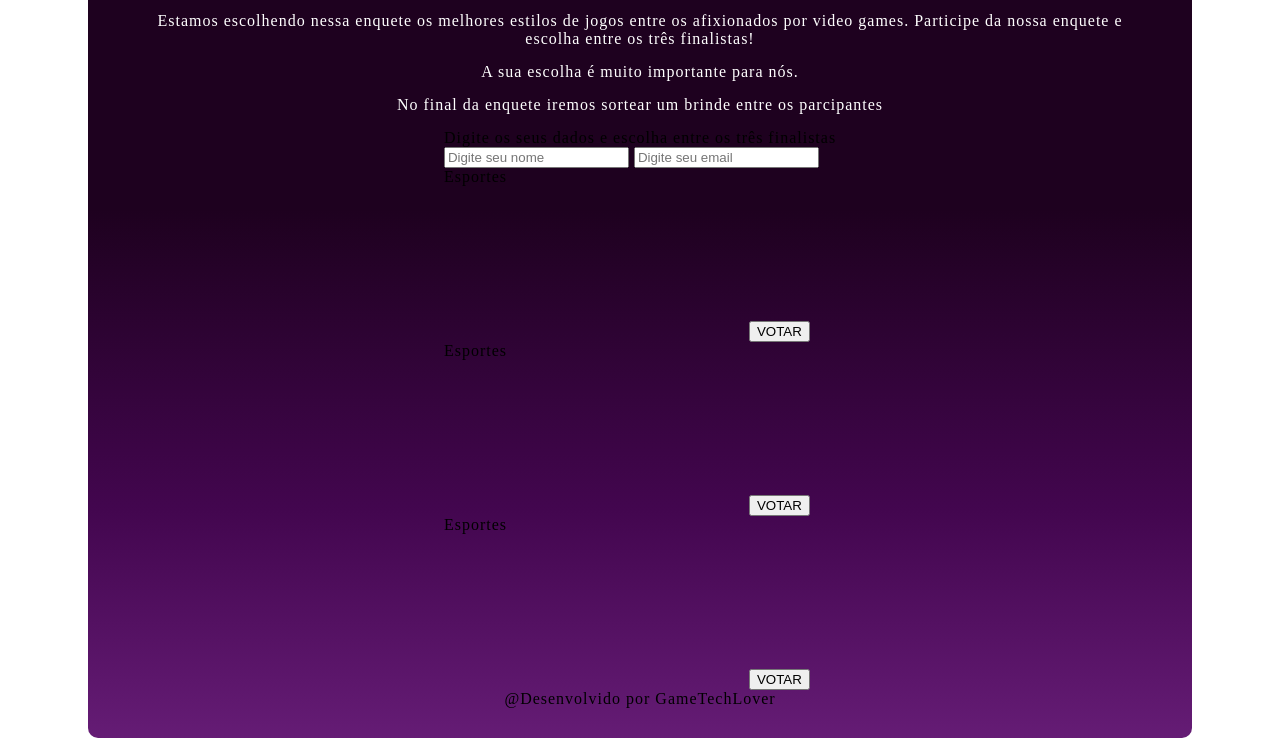
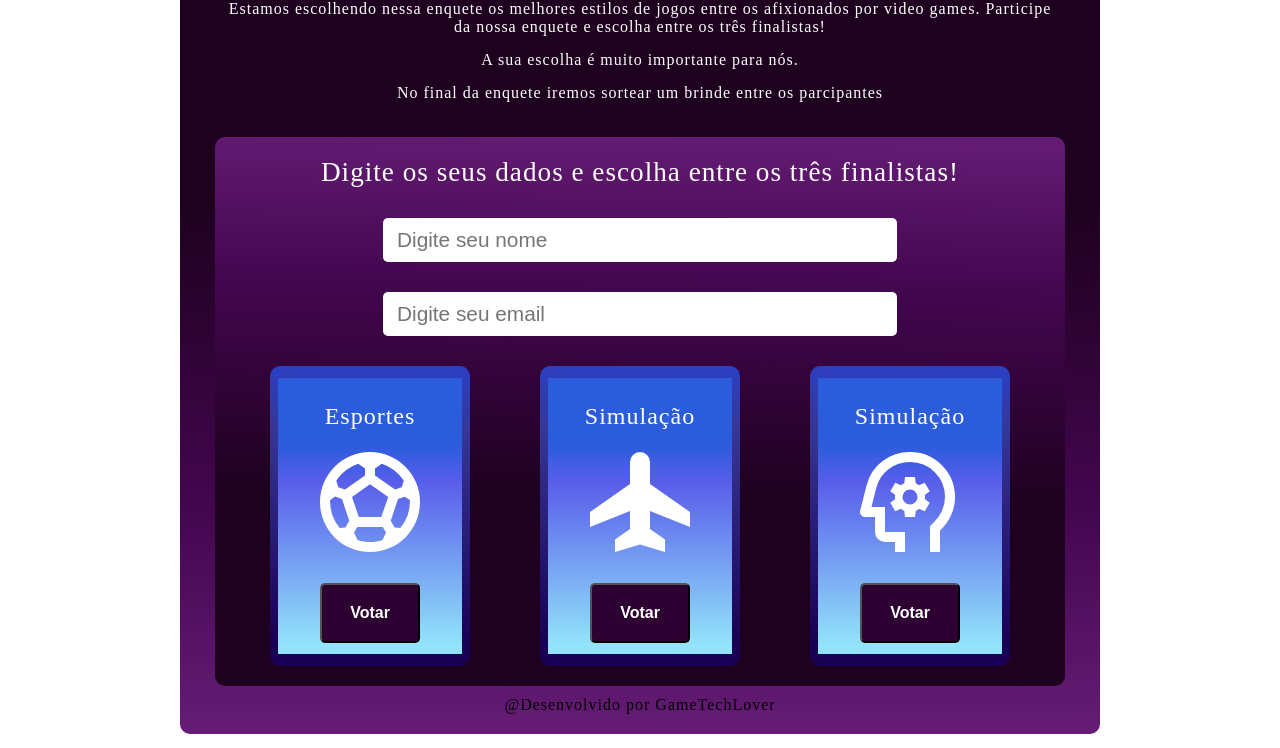
Before and after one commit to p4ul0pdm/projeto-cap-2, a plain HTML site: page index.html in a window 1280 px wide. Shown: the part 85-833 px from the top of the page. Drawn offline with Linux system fonts and the light colour scheme.

Commit message:
closes #4 - formatação form-box

```diff
--- a/index.html
+++ b/index.html
@@ -14,39 +14,54 @@
         <div class="subtitle">No final da enquete iremos sortear um brinde entre os parcipantes</div>
         <div class="form-box">
             <div class="form-box-title">
-                Digite os seus dados e escolha entre os três finalistas
+                Digite os seus dados e escolha entre os três finalistas!
             </div>
             <input type="text" placeholder="Digite seu nome">
             <input type="email" placeholder="Digite seu email">
             <div class="buttons">
-                <div class="button-box">
+                <div class="button-box-ext">
+                    <div class="button-box-int">
                         <div class="style-name">
                         Esportes
                         </div>
-                    <object data="" type="image/svg+xml">
+                        <div>
+                            <object data="sports_soccer_24dp_FFFFFF_FILL0_wght400_GRAD0_opsz24.svg" type="image/svg+xml">
                             </object>
-                    <button>VOTAR</button>
                         </div>
-                <div class="button-box">
+                        <button>Votar</button>
+                    </div>
+                </div>
+                <div class="button-box-ext">
+                    <div class="button-box-int">
                         <div class="style-name">
-                        Esportes
+                        Simulação
                         </div>
-                    <object data="" type="image/svg+xml">
+                        <div>
+                            <object data="flight_24dp_FFFFFF_FILL0_wght400_GRAD0_opsz24.svg" type="image/svg+xml">
                             </object>
-                    <button>VOTAR</button>
                         </div>
-                <div class="button-box">
+                        <button>Votar</button>
+                    </div>
+                </div>
+                <div class="button-box-ext">
+                    <div class="button-box-int">
                         <div class="style-name">
-                    Esportes
+                        Simulação
                         </div>
-                    <object data="" type="image/svg+xml">
+                        <div class="image-inverter">
+                            <object data="psychology_24dp_FFFFFF_FILL0_wght400_GRAD0_opsz24.svg" type="image/svg+xml">
                             </object>
-                    <button>VOTAR</button>
+                        </div>
+                        <button>Votar</button>
                     </div>
                 </div>
 
+
+            </div>
     </div>
         <div class="footer">@Desenvolvido por GameTechLover</div>
     </div>
+</div>
+
 </body>
 </html>
--- a/style.css
+++ b/style.css
@@ -1,6 +1,42 @@
 body{
     font-family: Lucida Grande Bold;
     letter-spacing: 1px;
+}
+
+button{
+    height: 60px;
+    width: 100px;
+    background-color: rgb(45, 1, 49);
+    margin: 5px;
+    font-size: 1rem;
+    color: white;
+    font-weight: 550;
+    border-radius: 5px;
+    align-self: center;
+}
+button:hover {
+    background-color: rgb(95, 39, 100);
+}
+
+input{
+    width: 60%;
+    height: 15px;
+    padding: 0.9rem;
+    font-size: 1.3rem;
+    border-radius: 5px;
+    border: 0;
+    margin: 30px 0px 0px 0px ;
+}
+
+object{
+    height: 120px;
+
+
+}
+
+input:focus{
+    outline: none;
+    box-shadow: 0 0 10px #ffffff;
 }
 
 .container{
@@ -9,9 +45,11 @@ body{
     flex-direction: column;
     align-items: center;
     overflow: hidden;
-    margin: 10PX 80px;
-    padding: 30px 10px;
+    margin: auto;
+    padding: 20px 10px;
     border-radius: 10px;
+    max-width: 900px;
+    width: auto;
 }
 
 .title{
@@ -27,3 +65,61 @@ body{
     text-align: center;
     padding: 0px 30px 15px;
 }
+
+.form-box{
+    display: flex;
+    flex-direction: column;
+    align-items: center;
+    background: linear-gradient(1deg,rgba(30, 1, 31, 1) 35%, rgba(67, 6, 79, 1) 72%, rgba(101, 28, 117, 1) 100%);
+    border-radius: 10px;
+    margin: 20px 10px 10px 10px;
+    padding: 20px;
+    width: 90%;
+
+}
+
+.form-box-title{
+    font-size: 1.7rem;
+    color: white;
+    text-align: center;
+}
+
+.buttons{
+    display: flex;
+    justify-content: space-around;
+    width: 100%;
+
+}
+
+.button-box-ext{
+    display: flex;
+    align-items: center;
+    justify-content: center;
+    background: linear-gradient(1deg,rgba(24, 0, 84, 1) 8%, rgba(54, 54, 150, 1) 78%, rgba(43, 63, 196, 1) 100%);
+    height: 300px;
+    width: 200px;
+    border-radius: 10px;
+    margin-top: 30px;
+}
+
+
+.button-box-int{
+    display: flex;
+    flex-direction: column;
+    justify-content: space-around;
+    background: linear-gradient(180deg,rgba(42, 92, 219, 1) 24%, rgba(89, 94, 235, 1) 38%, rgba(147, 228, 250, 1) 97%);
+    width: 92%;
+    height: 92%;
+    margin: auto;
+    text-align: center;
+}
+
+.style-name{
+    color: white;
+    font-size: 1.5rem;
+    margin-top: 20px;
+}
+
+.image-inverter{
+    transform: scaleX(-1);
+}
```
Also changed, not shown: flight_24dp_FFFFFF_FILL0_wght400_GRAD0_opsz24.svg (added), psychology_24dp_FFFFFF_FILL0_wght400_GRAD0_opsz24.svg (added), sports_soccer_24dp_FFFFFF_FILL0_wght400_GRAD0_opsz24.svg (added). Lines whose indentation alone changed are shown as unchanged.
